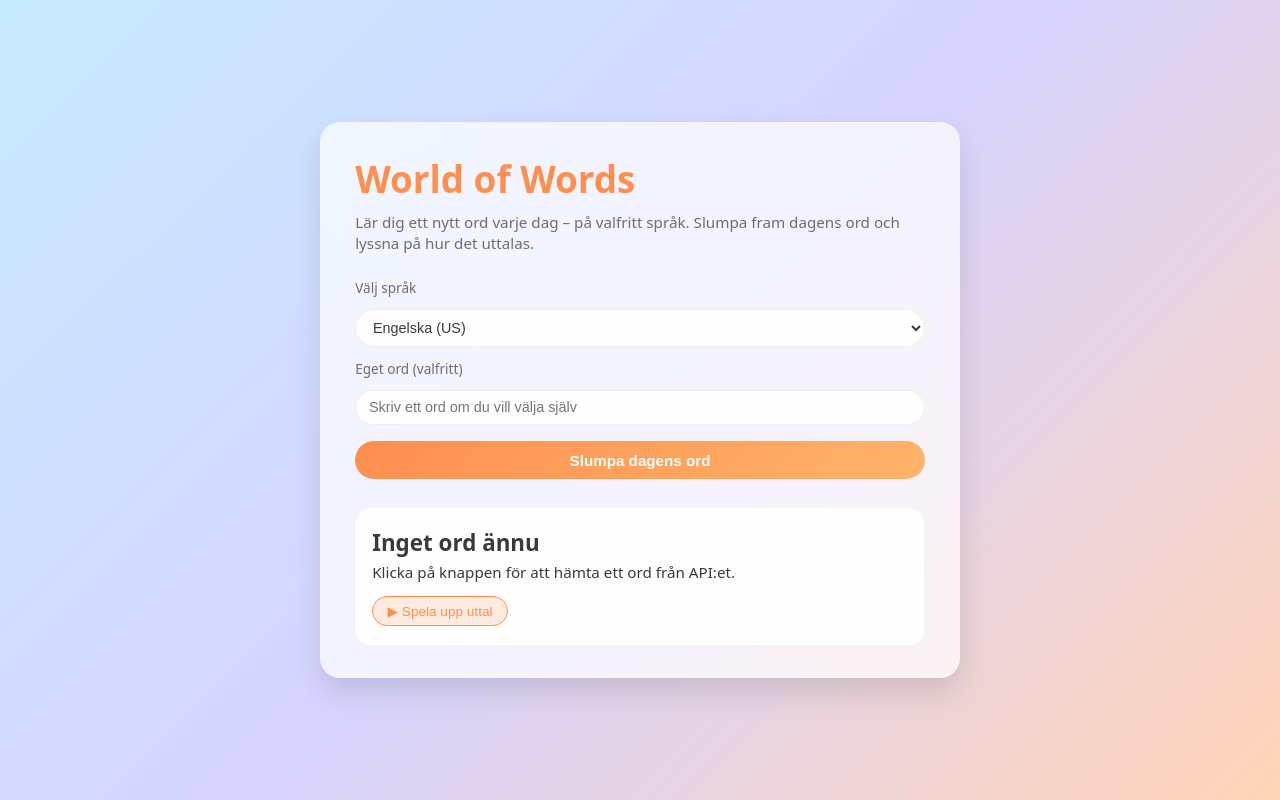
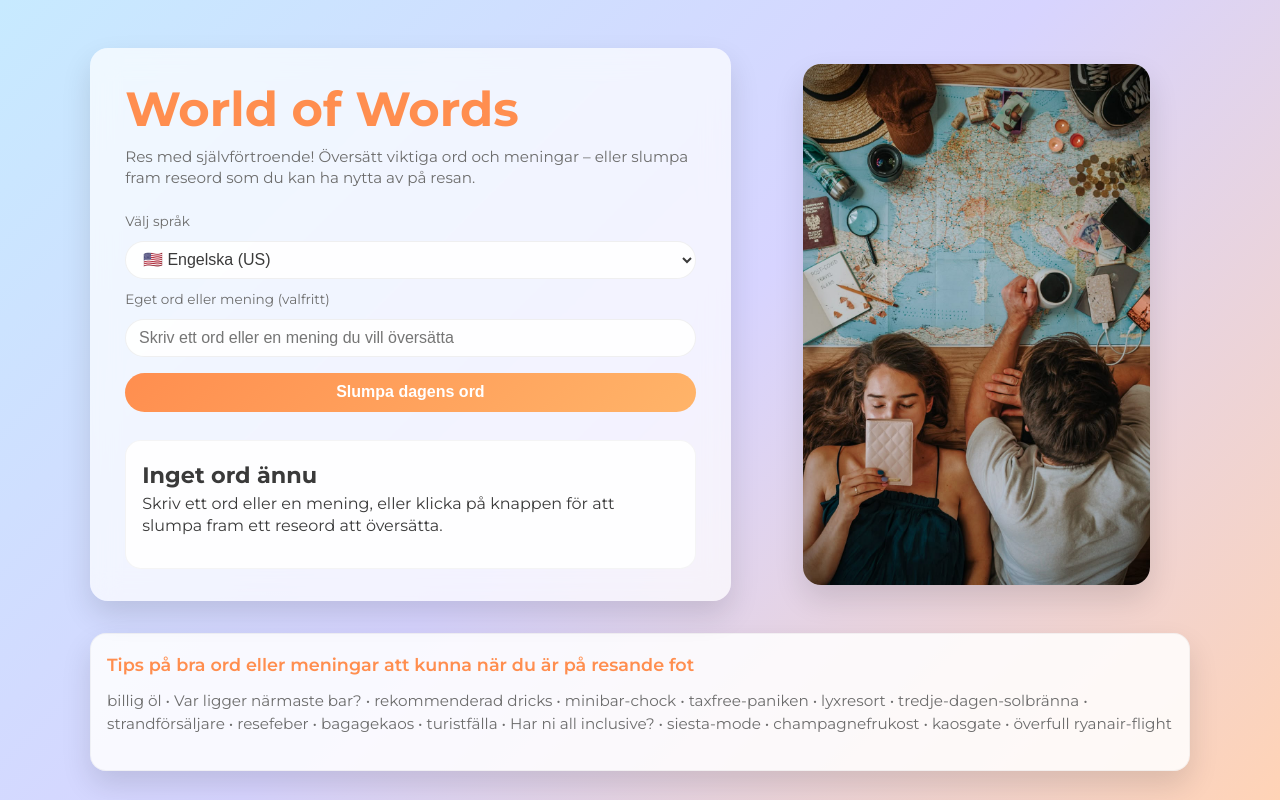
Before and after one commit to saadondaniella/Public-API-Consumer, a plain HTML site: page index.html in a window 1280 px wide. Drawn offline with Linux system fonts and the light colour scheme.

Commit message:
lagt till bild, css oh skrev om script för funktionerna

```diff
--- a/index.html
+++ b/index.html
@@ -3,36 +3,43 @@
   <head>
     <meta charset="UTF-8" />
     <title>Dagens ord</title>
+    <link rel="preconnect" href="https://fonts.googleapis.com" />
+    <link rel="preconnect" href="https://fonts.gstatic.com" crossorigin />
+    <link
+      href="https://fonts.googleapis.com/css2?family=Montserrat:ital,wght@0,100..900;1,100..900&display=swap"
+      rel="stylesheet"
+    />
     <link rel="stylesheet" href="style.css" />
   </head>
   <body>
-    <main class="app">
+    <main class="page-layout">
+      <section class="app">
         <h1>World of Words</h1>
         <p class="tagline">
-        Lär dig ett nytt ord varje dag – på valfritt språk. Slumpa fram dagens
-        ord och lyssna på hur det uttalas.
+          Res med självförtroende! Översätt viktiga ord och meningar – eller
+          slumpa fram reseord som du kan ha nytta av på resan.
         </p>
-      <!--  KONTROLLER (språk + eget ord + knapp) -->
+
         <section class="controls">
           <label for="language">Välj språk</label>
           <select id="language">
-          <option value="en_US">Engelska (US)</option>
-          <option value="en_GB">Engelska (UK)</option>
-          <option value="es">Spanska</option>
-          <option value="fr">Franska</option>
-          <option value="de">Tyska</option>
+            <option value="en_US">🇺🇸 Engelska (US)</option>
+            <option value="it">🇮🇹 Italienska</option>
+            <option value="es">🇪🇸 Spanska</option>
+            <option value="fr">🇫🇷 Franska</option>
+            <option value="de">🇩🇪 Tyska</option>
+            <option value="zh">🇨🇳 Kinesiska</option>
+            <option value="he">🇮🇱 Hebreiska</option>
+            <option value="ja">🇯🇵 Japanska</option>
           </select>
-
-        <label for="custom-word">Eget ord (valfritt)</label>
+          <label for="custom-word">Eget ord eller mening (valfritt)</label>
           <input
             id="custom-word"
             type="text"
-          placeholder="Skriv ett ord om du vill välja själv"
+            placeholder="Skriv ett ord eller en mening du vill översätta"
           />
           <button id="random-btn">Slumpa dagens ord</button>
         </section>
-
-      <!-- RESULTAT-KORT (visar ord + betydelse + uttal senare) -->
 
         <section id="result" class="card">
           <div class="word-row">
@@ -40,13 +47,22 @@
             <span id="phonetic" class="phonetic"></span>
           </div>
           <p id="definition" class="definition">
-          Klicka på knappen för att hämta ett ord från API:et.
+            Skriv ett ord eller en mening, eller klicka på knappen för att
+            slumpa fram ett reseord att översätta.
           </p>
-        <button id="audio-btn" class="audio-btn">▶ Spela upp uttal</button>
-        <audio id="audio-player"></audio>
+        </section>
+      </section>
+
+      <figure class="illustration">
+        <img src="travelCouple.jpg" alt="Light up your language" />
+      </figure>
+      <section class="tips card">
+        <h3>
+          Tips på bra ord eller meningar att kunna när du är på resande fot
+        </h3>
+        <p id="tips-list"></p>
       </section>
     </main>
-
     <script src="script.js"></script>
   </body>
 </html>
--- a/script.js
+++ b/script.js
@@ -1,10 +1,112 @@
-// Hämta element från HTML
+const TRANSLATE_URL = "https://api.mymemory.translated.net/get";
+
+const LANG_CODE = {
+  en_US: "en",
+  it: "it",
+  es: "es",
+  fr: "fr",
+  de: "de",
+  zh: "zh", // kinesiska
+  he: "he", // hebreiska
+  ja: "ja", // japanska
+};
+
+const SWEDISH_TRAVEL_WORDS = [
+  "pass",
+  "bagage",
+  "boardingkort",
+  "incheckning",
+  "utcheckning",
+  "flygplats",
+  "transfer",
+  "hotell",
+  "bokning",
+  "tågstation",
+];
+
+const COOL_TRAVEL_WORDS = [
+  "billig öl",
+  "Var ligger närmaste bar?",
+  "rekommenderad dricks",
+  "minibar-chock",
+  "taxfree-paniken",
+  "lyxresort",
+  "tredje-dagen-solbränna",
+  "strandförsäljare",
+  "resefeber",
+  "bagagekaos",
+  "turistfälla",
+  "Har ni all inclusive?",
+  "siesta-mode",
+  "champagnefrukost",
+  "kaosgate",
+  "överfull ryanair-flight",
+];
+
 const languageSelect = document.getElementById("language");
 const customWordInput = document.getElementById("custom-word");
 const randomBtn = document.getElementById("random-btn");
 
 const wordEl = document.getElementById("word");
-const phoneticEl = document.getElementById("phonetic");
+const translationEl = document.getElementById("phonetic");
 const definitionEl = document.getElementById("definition");
 
-console.log("World of Words JS laddat ✅");
+function getSwedishWord() {
+  const custom = customWordInput.value.trim();
+
+  if (custom !== "") {
+    return custom; //
+  }
+
+  const randomIndex = Math.floor(Math.random() * SWEDISH_TRAVEL_WORDS.length);
+  return SWEDISH_TRAVEL_WORDS[randomIndex];
+}
+
+async function translateSwedishWord(word, langKey) {
+  const targetLang = LANG_CODE[langKey];
+
+  const url = `${TRANSLATE_URL}?q=${encodeURIComponent(
+    word
+  )}&langpair=sv|${targetLang}`;
+
+  const res = await fetch(url);
+  const data = await res.json();
+
+  if (
+    !data.responseData ||
+    !data.responseData.translatedText ||
+    data.responseStatus !== 200
+  ) {
+    throw new Error("Kunde inte översätta ordet.");
+  }
+
+  return data.responseData.translatedText.split(" (")[0];
+}
+
+randomBtn.addEventListener("click", async () => {
+  const langKey = languageSelect.value;
+  const swedishWord = getSwedishWord();
+
+  wordEl.textContent = swedishWord;
+  translationEl.textContent = "";
+  definitionEl.textContent = "Översätter...";
+
+  try {
+    const translated = await translateSwedishWord(swedishWord, langKey);
+
+    wordEl.textContent = translated;
+    translationEl.textContent = swedishWord + " (sv)";
+    definitionEl.textContent = "";
+  } catch (error) {
+    console.error(error);
+    definitionEl.textContent =
+      error.message || "Något gick fel. Prova ett annat ord.";
+  }
+});
+const tipsListEl = document.getElementById("tips-list");
+
+function renderTips() {
+  tipsListEl.textContent = COOL_TRAVEL_WORDS.join(" • ");
+}
+
+renderTips();
--- a/style.css
+++ b/style.css
@@ -5,54 +5,52 @@
   --primary-soft: rgba(255, 142, 79, 0.18);
   --text: #3a3a3a;
   --muted: #6d6d6d;
-  --radius-lg: 20px;
-  --spacing: 1rem;
   --shadow-soft: 0 14px 30px rgba(0, 0, 0, 0.12);
 }
 
-/* 🔹 Bas-styling för sidan */
-*,
-*::before,
-*::after {
+* {
   box-sizing: border-box;
 }
 
 body {
+  font-family: "Montserrat", sans-serif;
+  background: var(--bg-gradient);
+  min-height: 100vh;
   margin: 0;
-  padding: 0;
-  font-family: system-ui, -apple-system, BlinkMacSystemFont, "Segoe UI",
-    sans-serif;
-
-  background: var(--bg-gradient);
-  height: 100vh; /* 🔸 full höjd */
-  width: 100%;
-
   display: flex;
   justify-content: center;
-  align-items: center; /* centrerat kort */
+  align-items: flex-start;
   color: var(--text);
+  padding: 1.5rem;
 }
 
-/* 🔹 Själva “kortet” / appen */
+.page-layout {
+  width: 100%;
+  max-width: 1100px;
+  display: grid;
+  gap: 1.5rem;
+  grid-template-columns: 1fr;
+  grid-template-areas:
+    "app"
+    "image"
+    "tips";
+}
+
 .app {
+  grid-area: app;
   background: var(--card-bg);
   backdrop-filter: blur(14px);
-  border-radius: var(--radius-lg);
   box-shadow: var(--shadow-soft);
-
-  padding: 2rem 2.2rem;
-  max-width: 640px;
-  width: 100%;
+  padding: 1.8rem 1.6rem;
+  border-radius: 18px;
 }
 
-/* Rubriken */
 .app h1 {
   margin: 0 0 0.5rem;
-  font-size: clamp(1.8rem, 4vw, 2.3rem);
+  font-size: 2.2rem;
   color: var(--primary);
 }
 
-/* Tagline / intro-texten */
 .tagline {
   margin-top: 0;
   margin-bottom: 1.5rem;
@@ -61,11 +59,10 @@ body {
   line-height: 1.4;
 }
 
-/* 🔹 Kontroller (språk, input, knapp) */
 .controls {
   display: grid;
   gap: 0.75rem;
-  margin-bottom: 1.75rem;
+  margin-bottom: 1.8rem;
 }
 
 label {
@@ -82,7 +79,7 @@ input {
   background: rgba(255, 255, 255, 0.9);
   color: var(--text);
   outline: none;
-  font-size: 0.9rem;
+  font-size: 1rem;
 }
 
 select:focus,
@@ -91,7 +88,6 @@ input:focus {
   box-shadow: 0 0 0 2px var(--primary-soft);
 }
 
-/* Knappen */
 #random-btn {
   margin-top: 0.25rem;
   padding: 0.65rem 1rem;
@@ -99,11 +95,9 @@ input:focus {
   border: none;
   cursor: pointer;
   font-weight: 600;
-  font-size: 0.95rem;
-
+  font-size: 1rem;
   background: linear-gradient(135deg, #ff8e4f, #ffb469);
   color: white;
-
   transition: transform 0.08s ease, box-shadow 0.08s ease, filter 0.08s ease;
 }
 
@@ -113,12 +107,32 @@ input:focus {
   filter: brightness(1.03);
 }
 
-/* 🔹 Resultat-kortet */
 .card {
   padding: 1.2rem 1rem;
   border-radius: 16px;
   background: rgba(255, 255, 255, 0.9);
   border: 1px solid rgba(0, 0, 0, 0.04);
+}
+
+.tips {
+  margin-top: 1.5rem;
+  padding: 1.2rem 1rem;
+  background: rgba(255, 255, 255, 0.85);
+  border-radius: 16px;
+  box-shadow: var(--shadow-soft);
+}
+
+.tips h3 {
+  margin-top: 0;
+  margin-bottom: 0.5rem;
+  font-size: 1.1rem;
+  font-weight: 600;
+  color: var(--primary);
+}
+#tips-list {
+  color: var(--muted);
+  font-size: 0.95rem;
+  line-height: 1.5;
 }
 
 .word-row {
@@ -135,39 +149,65 @@ input:focus {
 }
 
 .phonetic {
-  font-size: 0.9rem;
+  font-size: 1rem;
   color: var(--muted);
 }
 
 .definition {
   margin-top: 0.25rem;
   margin-bottom: 0.75rem;
-  font-size: 0.95rem;
+  font-size: 1rem;
   line-height: 1.4;
 }
 
-/* Ljudknapp */
-.audio-btn {
-  padding: 0.4rem 0.9rem;
-  border-radius: 999px;
-  border: 1px solid var(--primary);
-  background: var(--primary-soft);
-  color: var(--primary);
-  font-size: 0.85rem;
-  cursor: pointer;
+.illustration {
+  grid-area: image;
+  box-shadow: var(--shadow-soft);
+  overflow: hidden;
+  background: var(--card-bg);
+  border-radius: 18px;
 }
 
-.audio-btn:hover {
-  background: rgba(255, 142, 79, 0.28);
+.illustration img {
+  width: 100%;
+  height: 100%;
+  object-fit: cover;
+  object-position: center;
+  display: block;
 }
 
-/* Hjälpklass vi kommer använda senare i JS */
-.hidden {
-  display: none;
+.tips {
+  grid-area: tips;
+  margin-top: 0;
+  padding: 1.2rem 1rem;
+  background: rgba(255, 255, 255, 0.85);
+  border-radius: 16px;
+  box-shadow: var(--shadow-soft);
 }
 
-@media (max-width: 480px) {
+#result {
+  min-height: 110px;
+}
+
+@media (min-width: 800px) {
+  body {
+    align-items: flex-start;
+    padding-top: 3rem;
+  }
+  .page-layout {
+    grid-template-columns: 3fr 2fr;
+    grid-template-areas:
+      "app image"
+      "tips tips";
+    gap: 2rem;
+  }
   .app {
-    padding: 1.5rem 1.2rem;
+    padding: 2rem 2.2rem;
+  }
+  .app h1 {
+    font-size: 3rem;
+  }
+  .illustration img {
+    height: 100%;
   }
 }
```
Also changed, not shown: travelCouple.jpg (added). Lines whose indentation alone changed are shown as unchanged.
